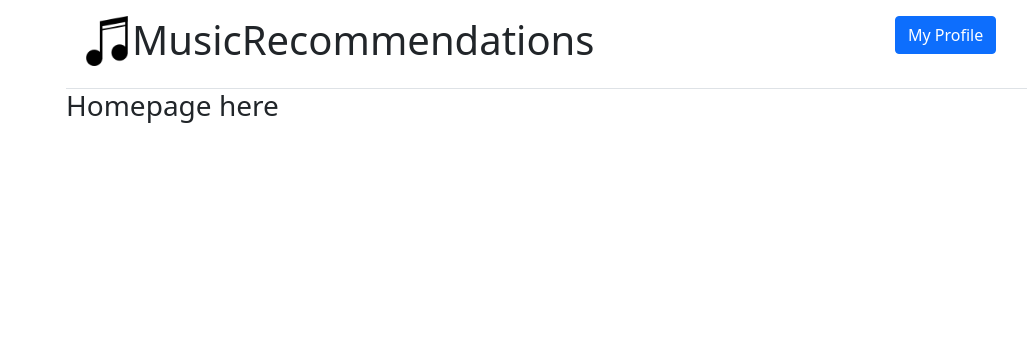
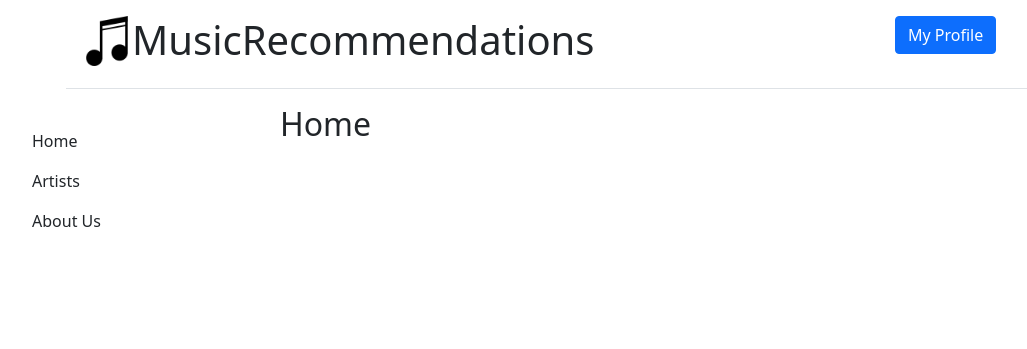
Before and after one commit to Magret7/Music-Recommendations, a Flask app: page / in a window 1280 px wide. Shown: the top 349 px of the page, without its empty margins (16-1043 px from the left). Run offline with Flask 3, Linux system fonts and the light colour scheme.

Commit message:
Create sidebar template w/ Bootstrap and integrate with all main pages

```diff
--- a/templates/home.html
+++ b/templates/home.html
@@ -16,9 +16,13 @@
 <body>
     {% include 'header.html' %}
 
-    <div class="container">
-        <h3>Homepage here</h3>
-    </div>
+    <main>
+        <div class="container-fluid d-flex p-3">
+            {% include 'sidebar.html' %}
+            <h2>Home</h2>
+        </div>
+    </main>
+
 
 
 
--- /dev/null
+++ b/templates/sidebar.html
@@ -0,0 +1,20 @@
+<!-- TODO: This is largely based on sample code Bootstrap provides - probably needs to be refined/customized further -->
+<div class="d-flex flex-column p-3 " style="width: 280px;">
+    <ul class="nav nav-pills flex-column mb-auto">
+        <li class="nav-item">
+            <a href="{{url_for('home')}}" class="nav-link link-dark" aria-current="page">
+                Home
+            </a>
+        </li>
+        <li>
+            <a href="{{url_for('showArtist')}}" class="nav-link link-dark">
+                Artists
+            </a>
+        </li>
+        <li>
+            <a href="{{url_for('about')}}" class="nav-link link-dark">
+                About Us
+            </a>
+        </li>
+    </ul>
+</div>
```
Also changed, not shown: templates/about.html (+35 -18 lines), templates/relatedArtists.html (+14 -5 lines), templates/showArtists.html (+17 -6 lines).
